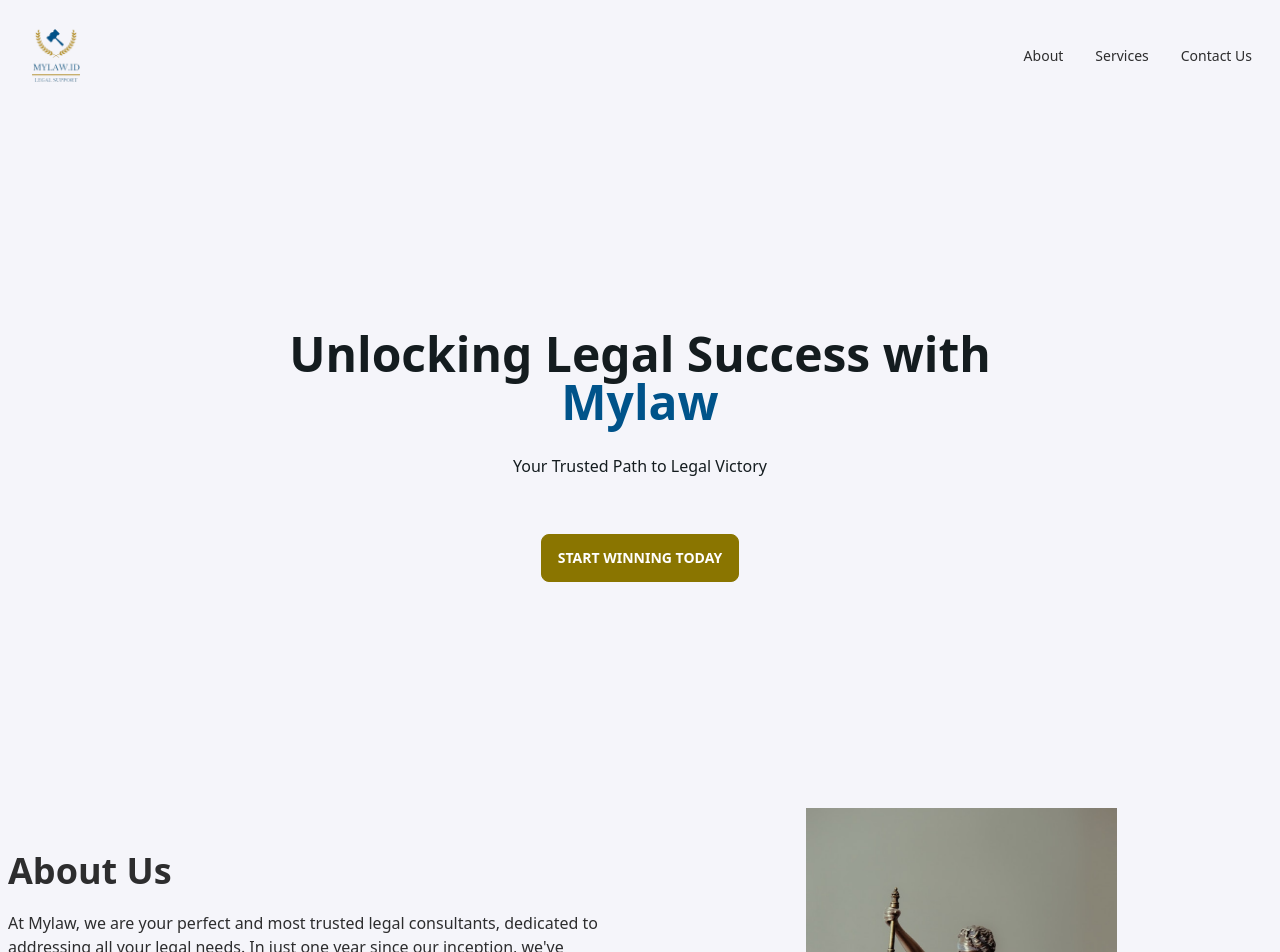
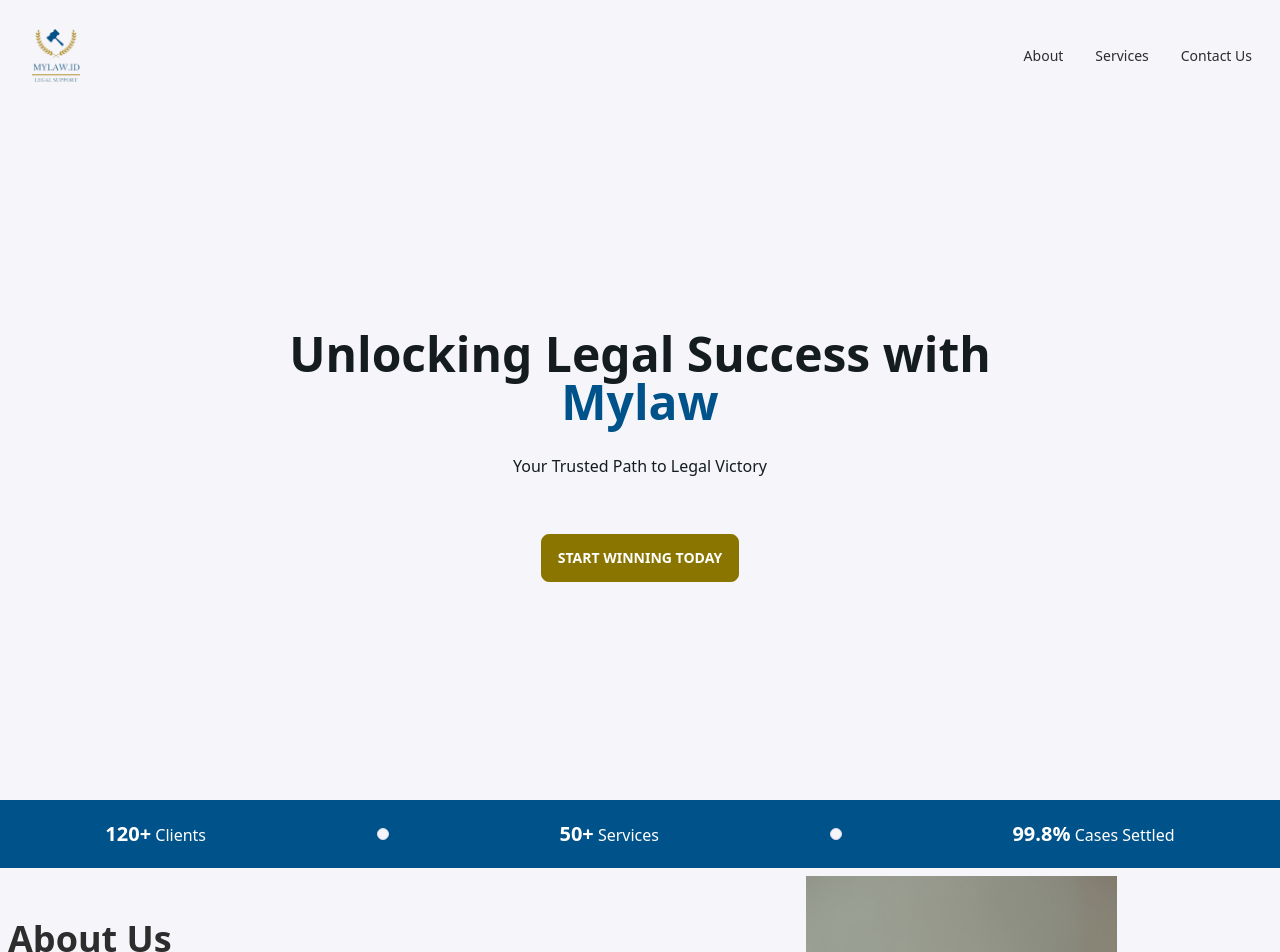
Before and after one commit to nctrnlman/client-mylaw, a React (Vite) app: page / in a window 1280 px wide. Shown: the top 952 px of the page. Built offline with nearby package versions, Linux system fonts and the light colour scheme.

Commit message:
Feat: create company achievement summary

```diff
--- a/src/App.jsx
+++ b/src/App.jsx
@@ -1,6 +1,7 @@
 import AboutUs from "./components/AboutUs";
 import Hero from "./components/Hero";
 import Navbar from "./components/Navbar";
+import Summary from "./components/Summary";
 
 function App() {
   return (
@@ -8,6 +9,7 @@
       <div>
         <Navbar />
         <Hero />
+        <Summary />
         <AboutUs />
       </div>
     </>
--- /dev/null
+++ b/src/components/Summary.jsx
@@ -0,0 +1,21 @@
+const Summary = () => {
+  return (
+    <div className="w-screen bg-primary">
+      <div className="p-5 max-w-7xl flex justify-around items-center mx-auto text-white">
+        <p>
+          <span className="text-xl font-bold">120+</span> Clients
+        </p>
+        <div className="badge badge-white badge-xs"></div>
+        <p>
+          <span className="text-xl font-bold">50+</span> Services
+        </p>
+        <div className="badge badge-white badge-xs"></div>
+        <p>
+          <span className="text-xl font-bold">99.8%</span> Cases Settled
+        </p>
+      </div>
+    </div>
+  );
+};
+
+export default Summary;
```
